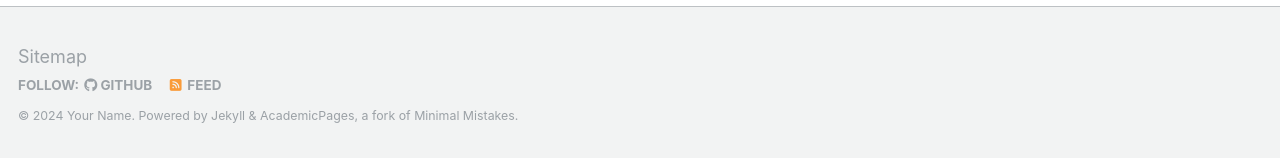
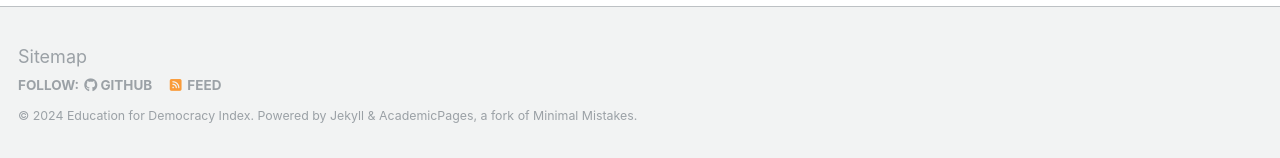
Before and after one commit to educationfordemocracyindex/educationfordemocracyindex.github.io, a Jekyll site: the page built from _pages/about.md, in a window 1280 px wide and 900 px high, scrolled down 2660 px. Shown: the part 739-897 px from the top of the window. Built offline with Jekyll 4.4.1, drawn with Linux system fonts in a browser that asks for light colours; some web fonts are replaced.

Commit message:
Update _config.yml

```diff
--- a/_config.yml
+++ b/_config.yml
@@ -10,7 +10,7 @@
 locale                   : "en-US"
 title                    : "Education for Democracy Index"
 title_separator          : "-"
-name                     : &name "Your Name"
+name                     : &name "Education for Democracy Index"
 description              : &description "personal description"
 url                      : https://academicpages.github.io # the base hostname & protocol for your site e.g. "https://mmistakes.github.io"
 baseurl                  : "" # the subpath of your site, e.g. "/blog"
```
